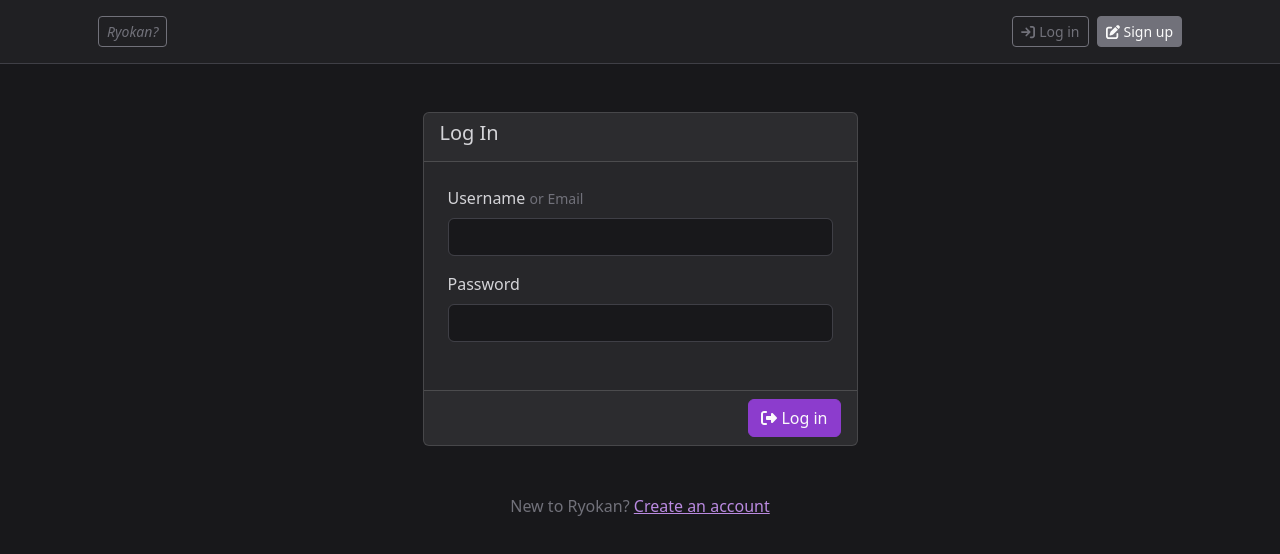
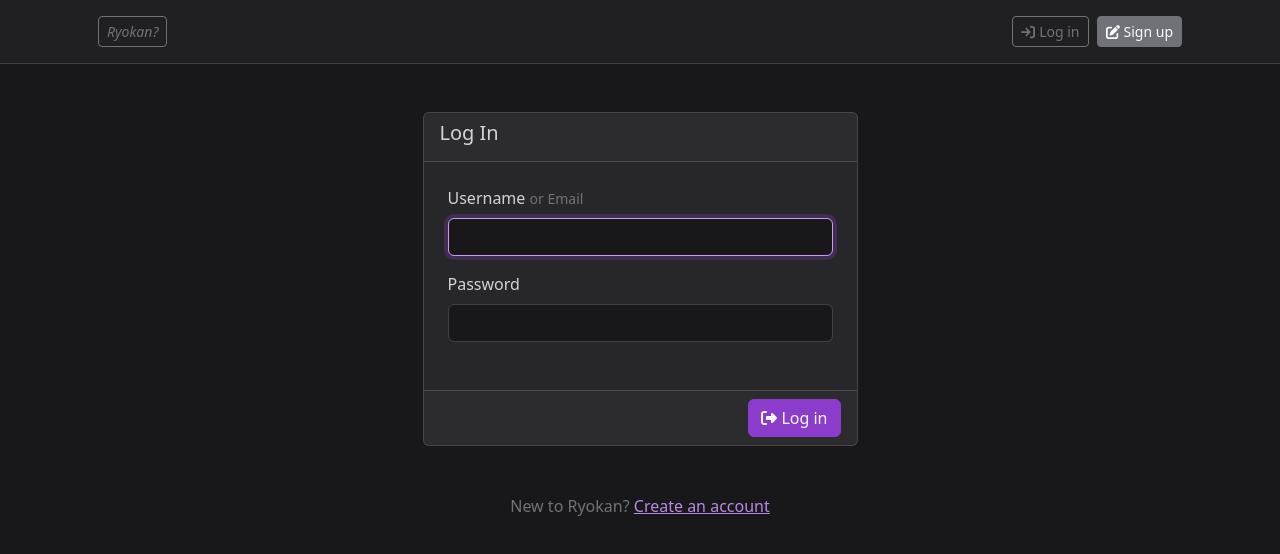
Before and after one commit to ruksi/izakaya, a React (Vite) app in the folder kimono/: page /log-in in a window 1280 px wide. Shown: the top 554 px of the page. Built offline with nearby package versions, Linux system fonts and the light colour scheme; no server answers.

Commit message:
💅 Add autofocus to forms

```diff
--- a/kimono/src/auth/LogIn.tsx
+++ b/kimono/src/auth/LogIn.tsx
@@ -57,6 +57,7 @@
                                             type="text"
                                             value={usernameOrEmail}
                                             onChange={(e) => setUsernameOrEmail(e.target.value)}
+                                            autoFocus={true}
                                         />
                                     </Form.Group>
 
--- a/kimono/src/auth/SignUp.tsx
+++ b/kimono/src/auth/SignUp.tsx
@@ -66,6 +66,7 @@
                                             type="email"
                                             value={email}
                                             onChange={onEmailChange}
+                                            autoFocus={true}
                                         />
                                         <FormGroupFeedback field="email" error={error}/>
                                     </Form.Group>
```
